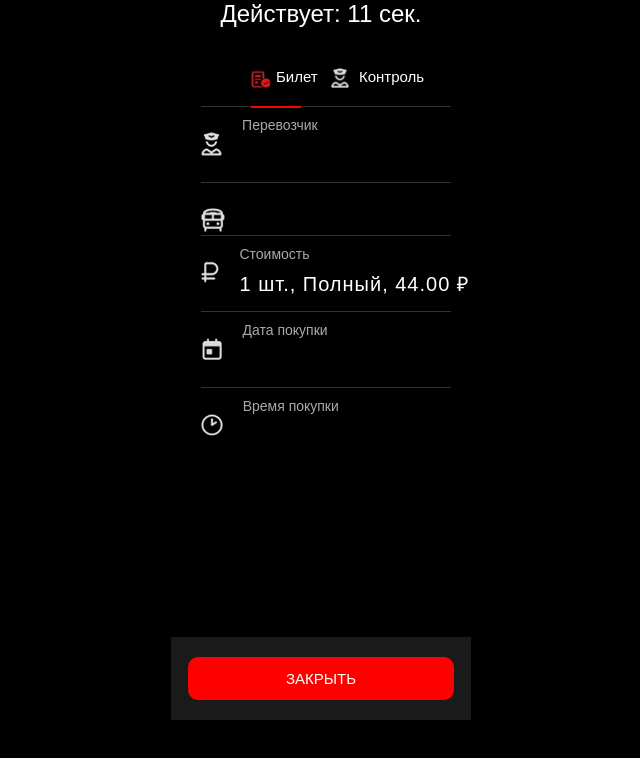
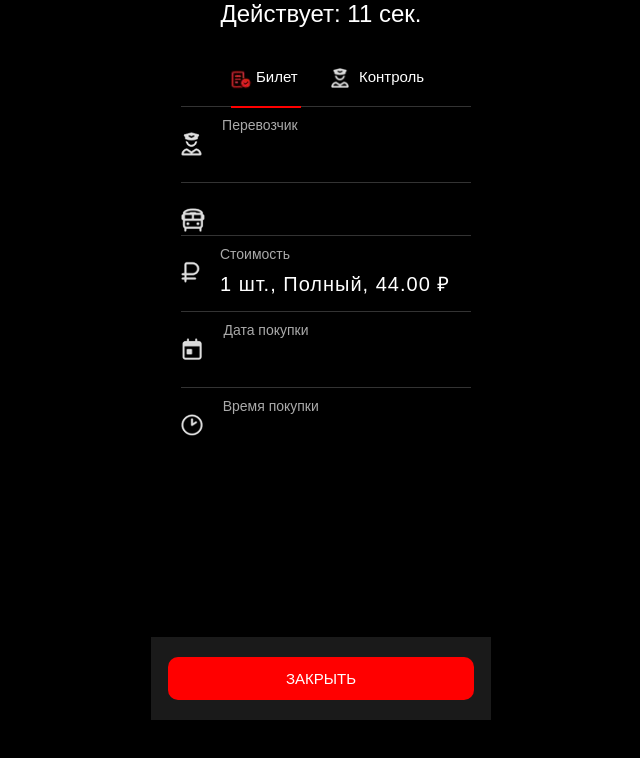
Before and after one commit to bbay71/yatebyalublu, a plain HTML site: page index.html in a window 1280 px wide. Shown: the whole page, without its empty margins (319-959 px from the left). Drawn offline with Linux system fonts and the light colour scheme.

Commit message:
Update index.html

```diff
--- a/index.html
+++ b/index.html
@@ -15,7 +15,7 @@
             flex-direction: column;
             justify-content: space-between;
             height: 90vh;
-            max-width: 300px;
+            max-width: 340px;
             margin: 0 auto;
         }
 
```
